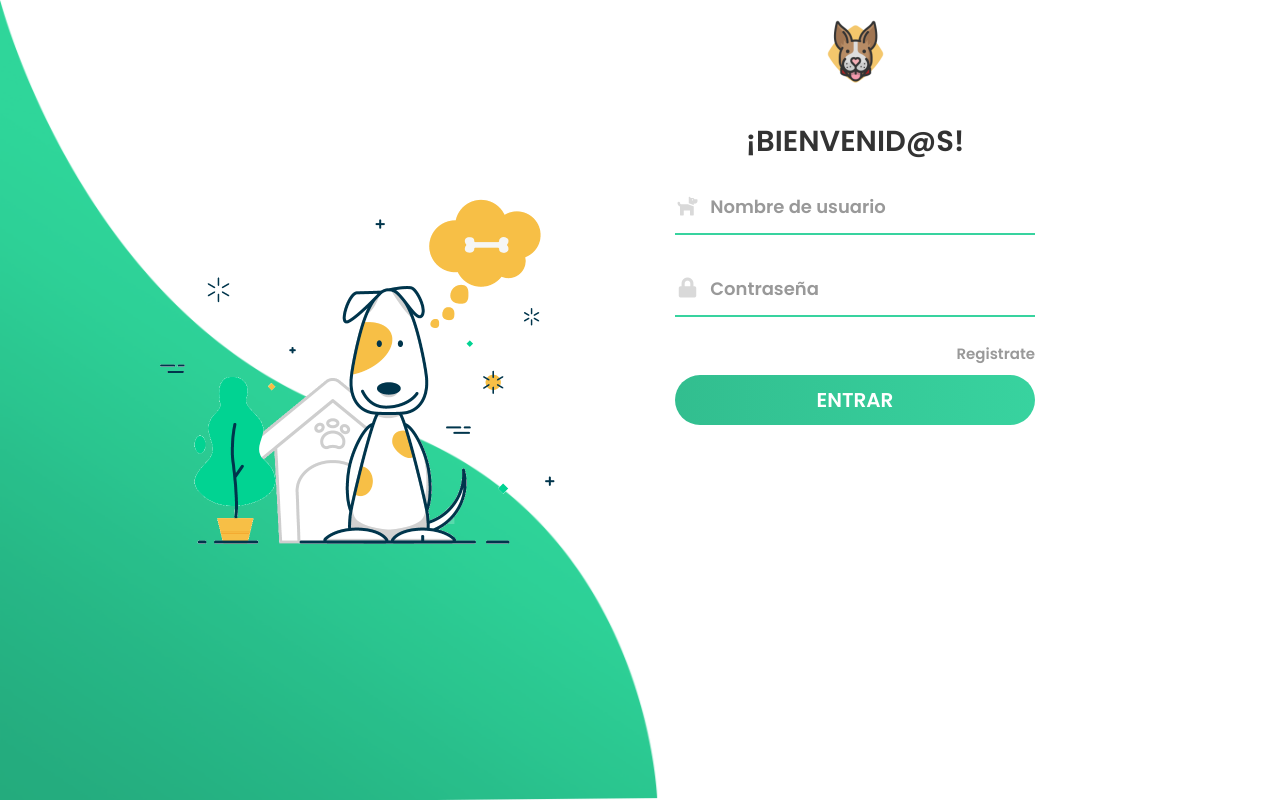
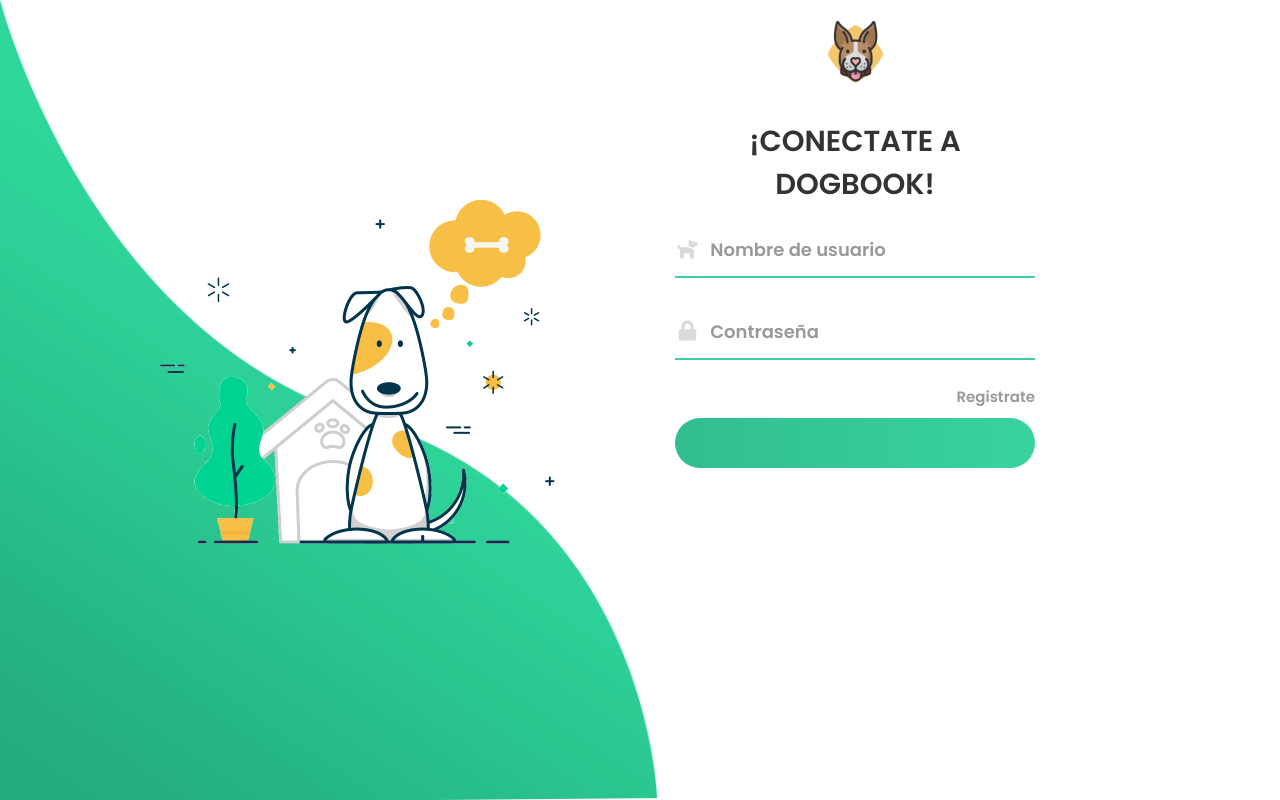
Before and after one commit to kidaniland/Dogbook-Social-Network, a website with bundled scripts: page src/index.html in a window 1280 px wide. Built offline with nearby package versions, Linux system fonts and the light colour scheme.

Commit message:
login-view.js se arreglan algunas clases e identación

```diff
--- a/src/lib/view/login-view.js
+++ b/src/lib/view/login-view.js
@@ -8,9 +8,13 @@ const loginView = () => {
             <img src="./image/dog-transparent.png" alt="perro">
         </div>
         <div class= "login-content">
-            <form action="index-html">
+            <form action="index-html" class="formulario-login" id="formularioLogin">
+
+            <!--grupo bienvenida-->
                 <img src="./image/avatar.png" alt="avatar" class="avatar">
-                <h2>¡Bienvenid@s!</h2>
+                <h2>¡Conectate a Dogbook!</h2>
+
+            <!--grupo usuario-->
                 <div class="input-div one">
                     <div class="i">
                             <i class="fas fa-dog"></i>
@@ -20,6 +24,8 @@ const loginView = () => {
                             <input type="text" class="input" id="email">
                     </div>
                 </div>
+
+            <!--grupo password-->
                 <div class="input-div two">
                     <div class="i">
                             <i class="fas fa-lock"></i>
@@ -29,8 +35,12 @@ const loginView = () => {
                             <input type="password" class="input" id="password">
                     </div>
                 </div>
+
+            <!--al registro-->
                 <a href="#">Registrate</a>
-                <input type="submit" class="btn" value="Entrar" id="btn">
+
+            <!--btn entrar-->
+                <button type="submit" class="login-btn" value="Entrar" id="LoginBtn">
             </form>
         </div>
         </div>
--- a/src/style.css
+++ b/src/style.css
@@ -9,7 +9,7 @@ html{
 body{
     font-family: 'poppins', sans-serif;
 }
-/*PAGINA LOGIN*/
+/*----------PAGINA LOGIN---------------*/
 .wave{
     position:fixed;
     height: 100%;
@@ -39,6 +39,7 @@ body{
 .img img{
     width: 50rem;
 }
+/*Formulario*/
 form{
     width: 36rem;
 }
@@ -138,7 +139,7 @@ a{
 a:hover{
     color: #38d39f;
 }
-.btn{
+.login-btn{
     display: block;
     width: 100%;
     height: 5rem;
@@ -155,10 +156,11 @@ a:hover{
 	cursor: pointer;
 	transition: .5s;
 }
-.btn:hover{
+.login-btn:hover{
 	background-position: right;
 }
 
+/*---------Mediaqueries LOGIN----------*/
 @media screen and (max-width:1050px){
     .container{
         grid-gap: 5rem;
```
